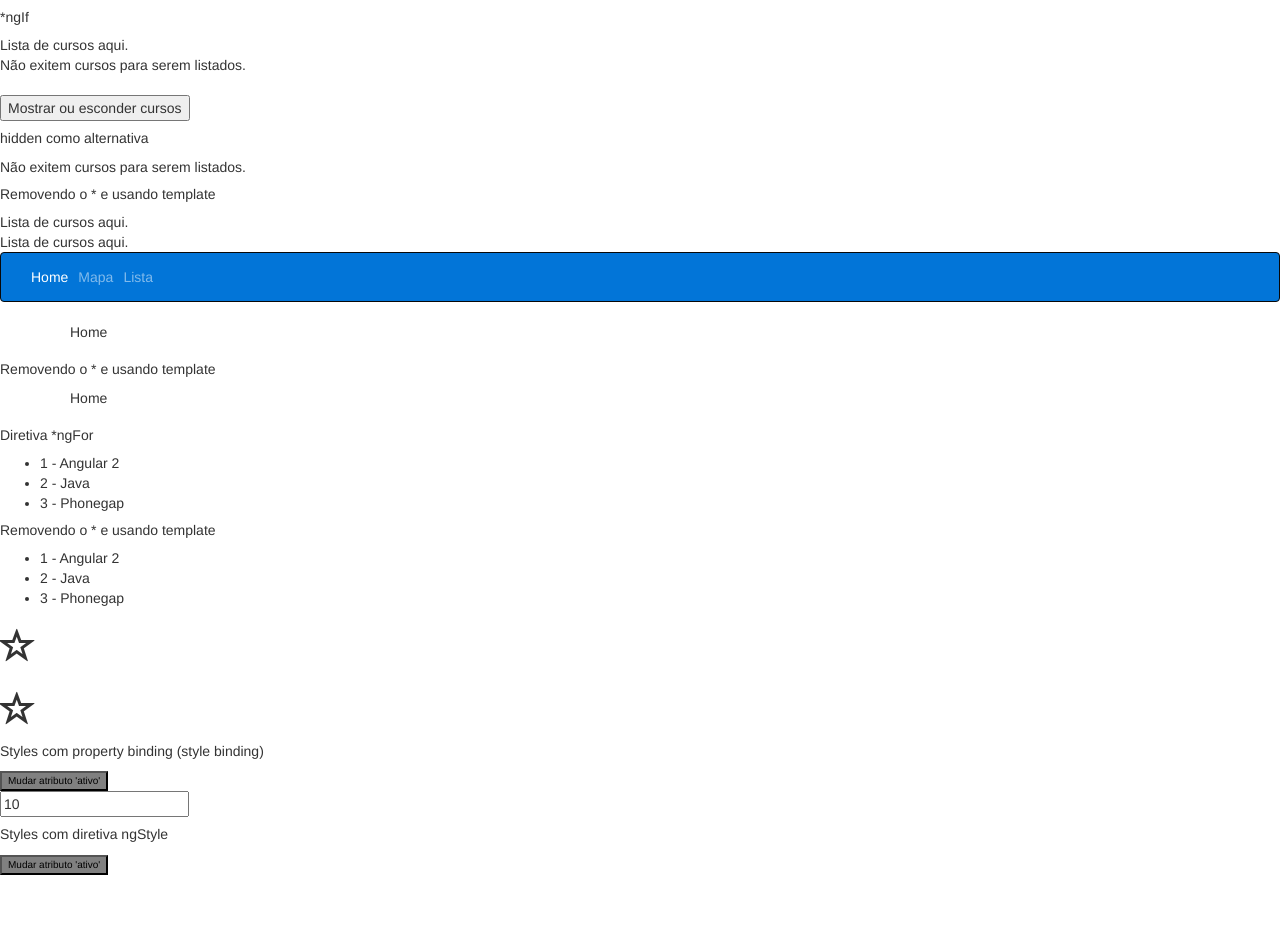
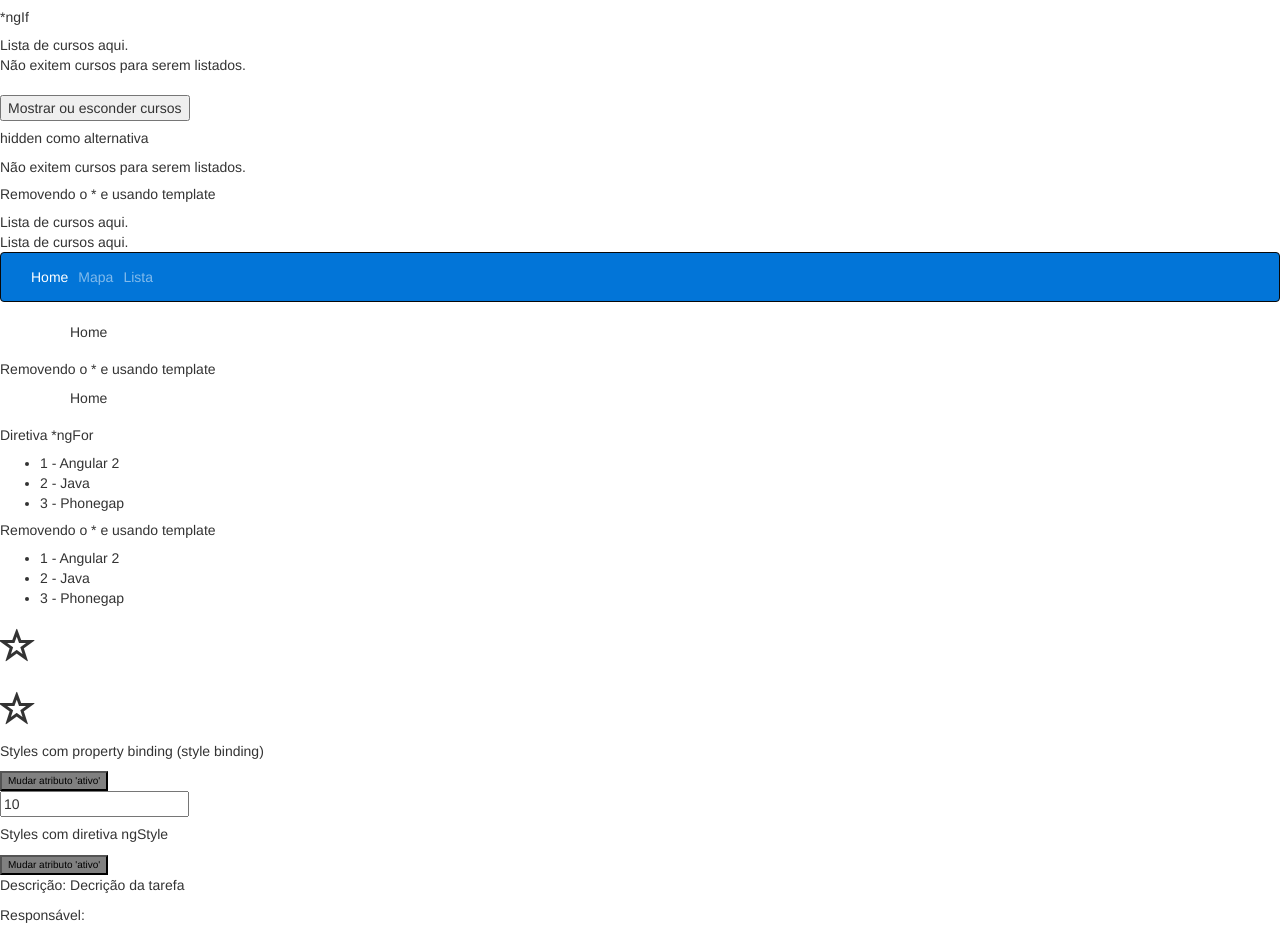
Before and after one commit to Calmann/diretivas04, an Angular app: page / in a window 1280 px wide. Shown: the top 937 px of the page. Before the commit the page ends 875 px from the top, so only its background shows below. Built offline with nearby package versions, Linux system fonts and the light colour scheme.

Commit message:
operador elvis

```diff
--- a/src/app/app.component.html
+++ b/src/app/app.component.html
@@ -3,3 +3,4 @@
 <app-diretiva-ngfor></app-diretiva-ngfor>
 <app-diretiva-ngclass></app-diretiva-ngclass>
 <app-diretiva-ngstyle></app-diretiva-ngstyle>
+<app-operador-elvis></app-operador-elvis>
--- a/src/app/app.module.ts
+++ b/src/app/app.module.ts
@@ -10,6 +10,7 @@
 import { DiretivaNgclassComponent } from './diretiva-ngclass/diretiva-ngclass.component';
 import { DiretivaNgstyleComponent } from './diretiva-ngstyle/diretiva-ngstyle.component';
 import { FormsModule } from '@angular/forms';
+import { OperadorElvisComponent } from './operador-elvis/operador-elvis.component';
 
 @NgModule({
   declarations: [
@@ -20,6 +21,7 @@
     DiretivaNgforComponent,
     DiretivaNgclassComponent,
     DiretivaNgstyleComponent,
+    OperadorElvisComponent,
   ],
   imports: [
     FormsModule,
--- /dev/null
+++ b/src/app/operador-elvis/operador-elvis.component.html
@@ -0,0 +1,3 @@
+<p>Descrição: {{ tarefa.desc }}</p>
+<p>Responsável: {{ tarefa.responsavel !=  null ? tarefa.responsavel.nome : '' }}</p>
+<p>Responsável: {{ tarefa.responsavel?.nome }}</p>
--- /dev/null
+++ b/src/app/operador-elvis/operador-elvis.component.ts
@@ -0,0 +1,22 @@
+import { Component, OnInit } from '@angular/core';
+
+@Component({
+  selector: 'app-operador-elvis',
+  templateUrl: './operador-elvis.component.html',
+  styleUrls: ['./operador-elvis.component.css']
+})
+export class OperadorElvisComponent implements OnInit {
+
+  tarefa: any = {
+    desc: 'Decrição da tarefa',
+    responsavel: {
+      usuario: null
+    }
+  };
+
+  constructor() { }
+
+  ngOnInit(): void {
+  }
+
+}
```
Also changed, not shown: src/app/operador-elvis/operador-elvis.component.css (added), 1 other file (tests, documents, lock files or other folders).
